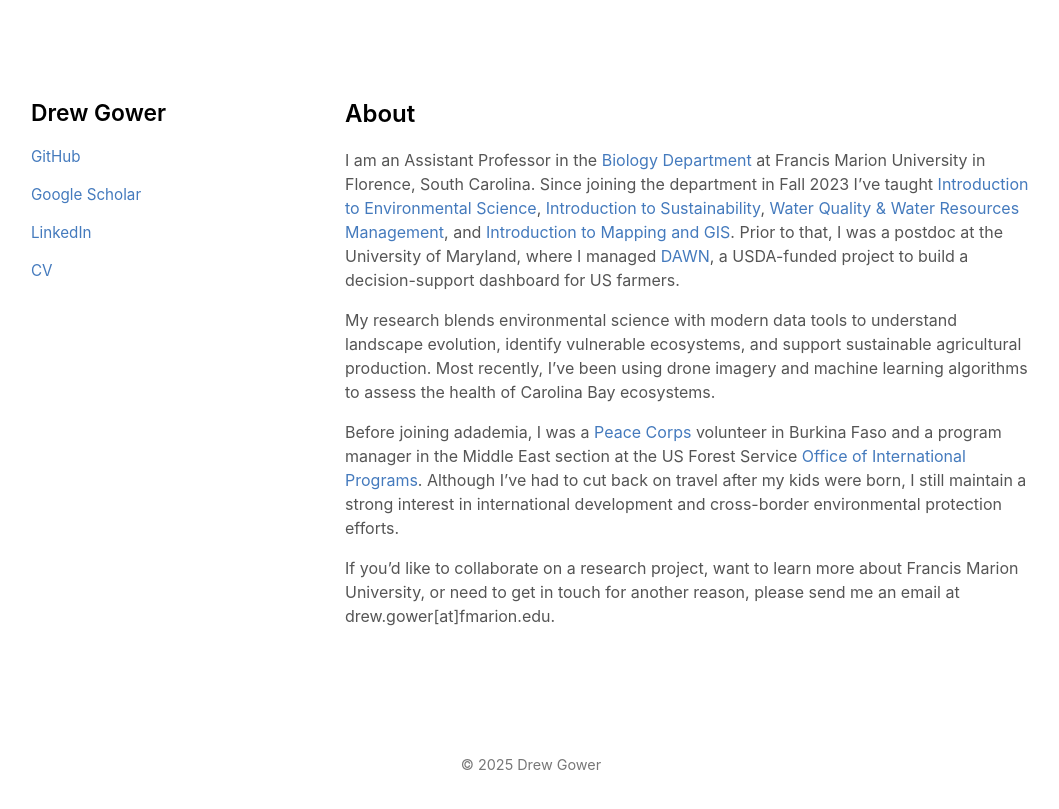
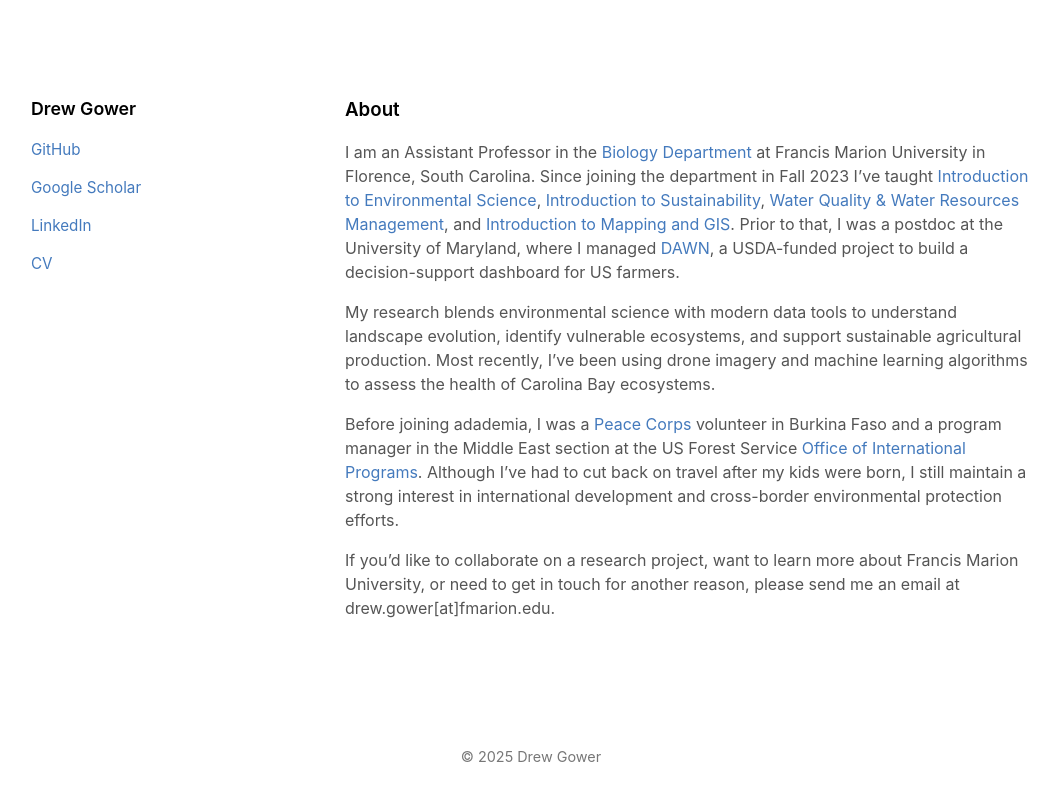
Before and after one commit to dbg6y/dbg6y.github.io, a Jekyll site: the page built from index.md, in a window 1280 px wide. Shown: the top 809 px of the page, without its empty margins (109-1168 px from the left). Built offline with Jekyll 4.4.1, drawn with Linux system fonts in a browser that asks for light colours.

Commit message:
changed header size

```diff
--- a/_layouts/default.html
+++ b/_layouts/default.html
@@ -10,7 +10,7 @@
 <body>
   <div class="two-column-container">
     <aside class="left-column">
-      <h2>Drew Gower</h2>
+      <h3>Drew Gower</h3>
       <p><a href="https://github.com/dbg6y" target="_blank">GitHub</a></p>
       <p><a href="https://scholar.google.com" target="_blank">Google Scholar</a></p>
       <p><a href="https://www.linkedin.com/in/drew-gower-5b8237a9/" target="_blank">LinkedIn</a></p>
--- a/index.md
+++ b/index.md
@@ -3,7 +3,7 @@ layout: default
 title: Drew Gower
 ---
 
-## About
+### About
 I am an Assistant Professor in the [Biology Department](https://www.fmarion.edu/biology/) at Francis Marion University in Florence, South Carolina. Since joining the department in Fall 2023 I've taught [Introduction to Environmental Science](/assets/ENVR101_S2025_Syllabus.pdf), [Introduction to Sustainability](/assets/ENVR102_S2024_Syllabus.pdf), [Water Quality & Water Resources Management](/assets/ENVR201_F2024_Syllabus.pdf), and [Introduction to Mapping and GIS](/assets/ENVR215_S2025_Syllabus.pdf). Prior to that, I was a postdoc at the University of Maryland, where I managed [DAWN](https://dawn.umd.edu/), a USDA-funded project to build a decision-support dashboard for US farmers.
 
 My research blends environmental science with modern data tools to understand landscape evolution, identify vulnerable ecosystems, and support sustainable agricultural production. Most recently, I've been using drone imagery and machine learning algorithms to assess the health of Carolina Bay ecosystems.
```
